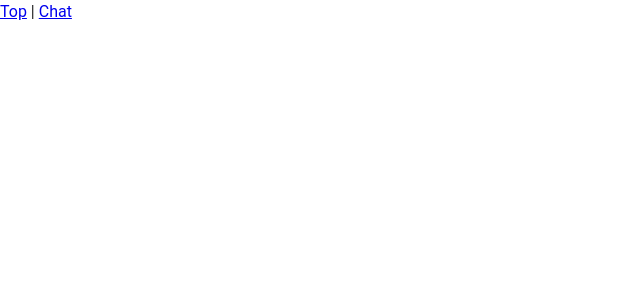
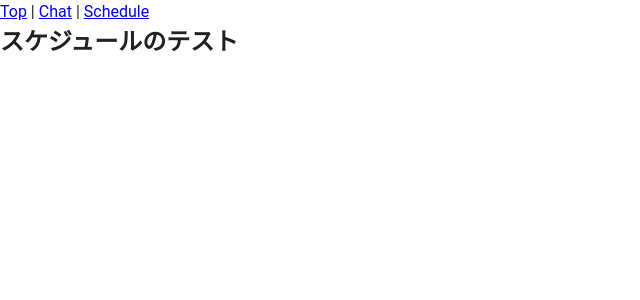
Before and after one commit to Somahc/my-chatbot, a Vue app in the folder my-chatbot/: page /schedule in a window 1280 px wide. Before the commit this address had no page. Shown: the top 300 px of the page, without its empty margins (0-640 px from the left). Built offline with nearby package versions, Linux system fonts and the light colour scheme.

Commit message:
スケジュールページを用意

```diff
--- a/my-chatbot/src/App.vue
+++ b/my-chatbot/src/App.vue
@@ -5,7 +5,7 @@
 <template>
   <v-app>
     <nav>
-      <router-link to="/">Top</router-link>  | <router-link to="/chat">Chat</router-link>
+      <router-link to="/">Top</router-link>  | <router-link to="/chat">Chat</router-link>  | <router-link to="/schedule">Schedule</router-link>
     </nav>
     <router-view />
   </v-app>
--- a/my-chatbot/src/pages/Schedule.vue
+++ b/my-chatbot/src/pages/Schedule.vue
@@ -3,5 +3,5 @@
 </script>
 
 <template>
-
+    <h2>スケジュールのテスト</h2>
 </template>
--- a/my-chatbot/src/router/index.js
+++ b/my-chatbot/src/router/index.js
@@ -1,6 +1,7 @@
 import { createRouter, createWebHistory } from 'vue-router';
 import Top from '/src/pages/Top.vue'
 import Chat from '/src/pages/Chat.vue'
+import Schedule from '/src/pages/Schedule.vue'
 
 const routes = [
     {
@@ -13,6 +14,11 @@ const routes = [
         name: 'Chat',
         component: Chat
     },
+    {
+        path: '/schedule',
+        name: 'Schedule',
+        component: Schedule
+    },
 ];
 
 const router = createRouter({
```
